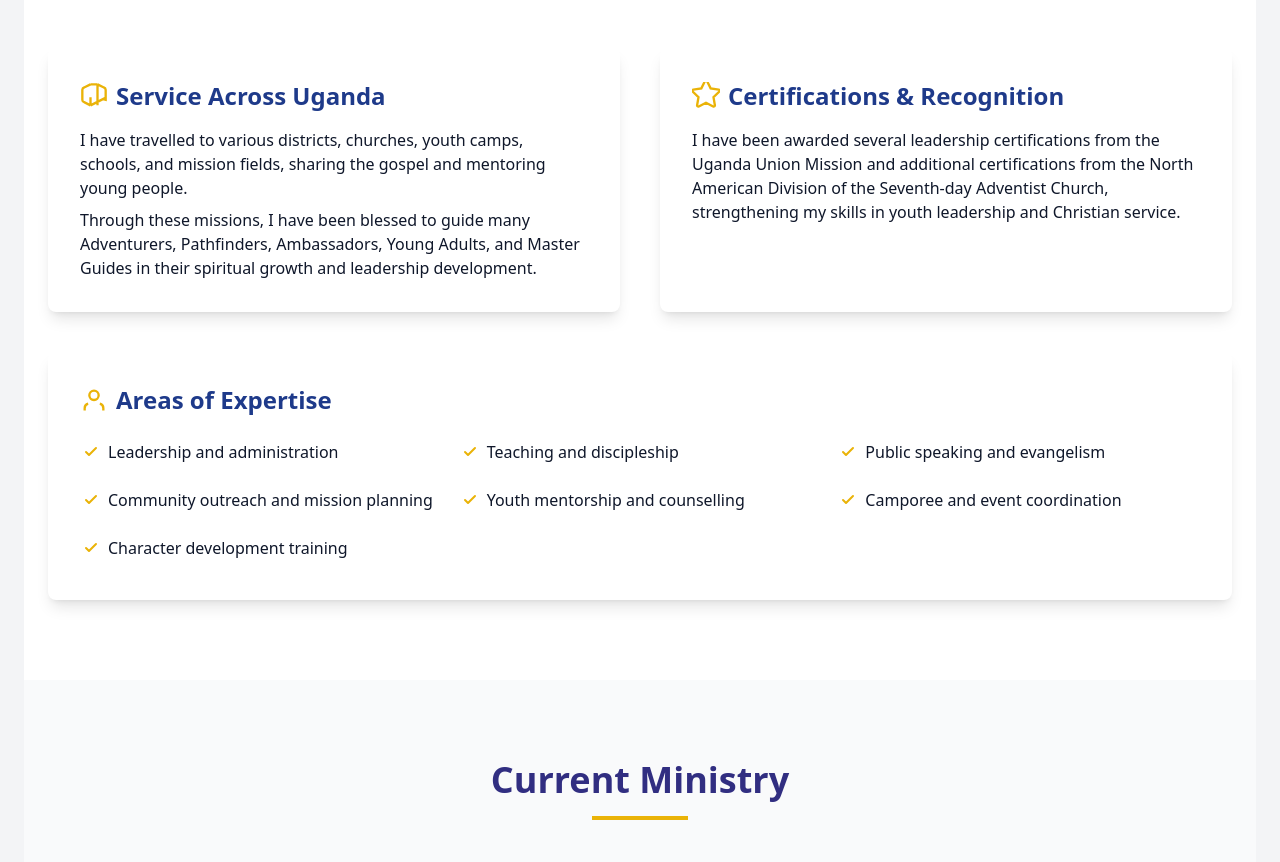
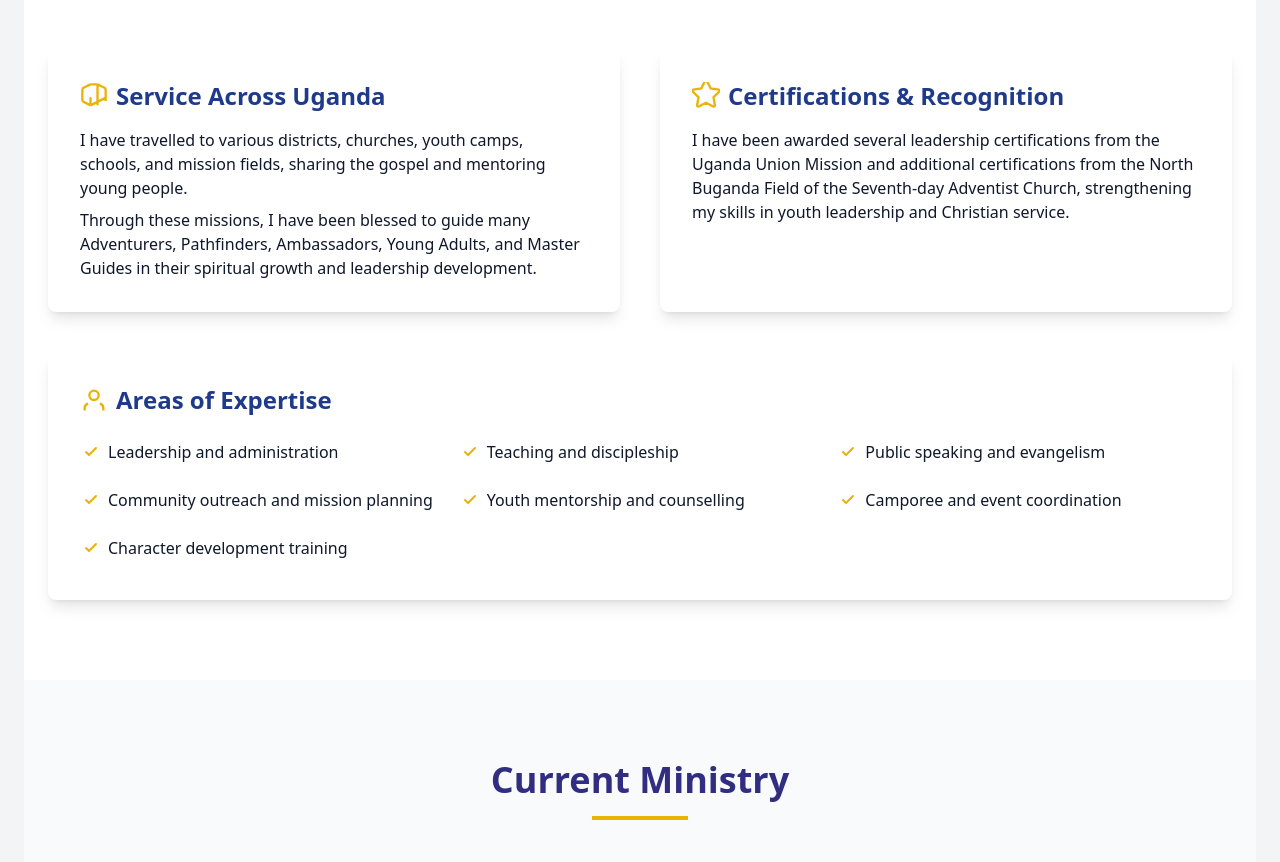
Before and after one commit to Jonathan-1444/Mg-Murungi-Samuel, a website: page index.html in a window 1280 px wide. Shown: the part 2260-3122 px from the top of the page. Drawn offline with nearby package versions, Linux system fonts and the light colour scheme; files whose address does not match are found by name.

```diff
--- a/index.html
+++ b/index.html
@@ -142,7 +142,7 @@
 						<svg class="w-7 h-7 mr-2 text-yellow-500" fill="none" stroke="currentColor" stroke-width="2" viewBox="0 0 24 24"><path d="M12 17.75l-6.172 3.245a1 1 0 0 1-1.45-1.054l1.18-6.885-5-4.873a1 1 0 0 1 .554-1.707l6.9-1.002 3.084-6.25a1 1 0 0 1 1.792 0l3.084 6.25 6.9 1.002a1 1 0 0 1 .554 1.707l-5 4.873 1.18 6.885a1 1 0 0 1-1.45 1.054L12 17.75z"/></svg>
 						Certifications & Recognition
 					</h3>
-					<p>I have been awarded several leadership certifications from the Uganda Union Mission and additional certifications from the North American Division of the Seventh-day Adventist Church, strengthening my skills in youth leadership and Christian service.</p>
+					<p>I have been awarded several leadership certifications from the Uganda Union Mission and additional certifications from the North Buganda Field of the Seventh-day Adventist Church, strengthening my skills in youth leadership and Christian service.</p>
 				</div>
 			</div>
 			<div class="bg-white rounded-lg shadow-lg p-8">
```
